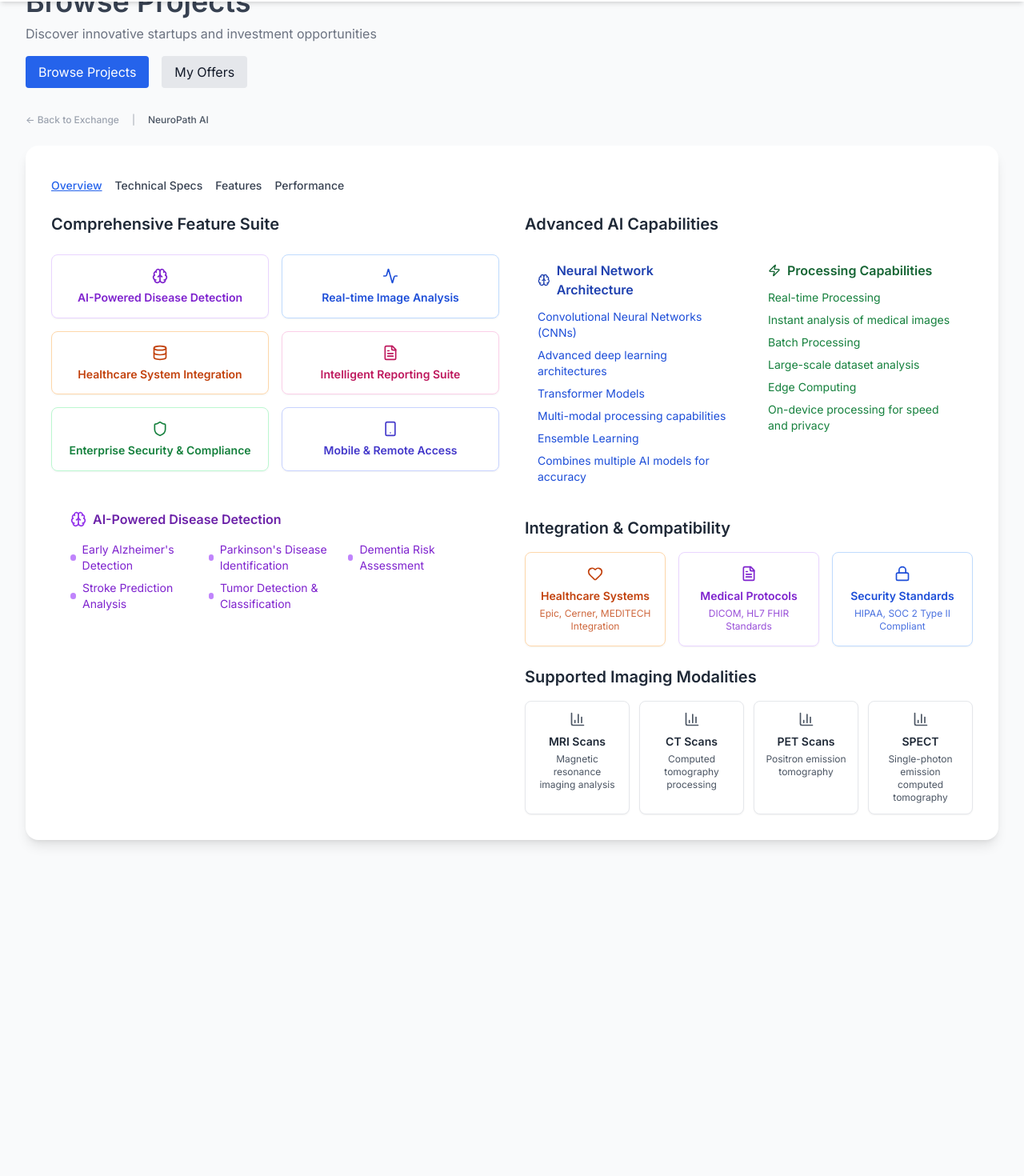
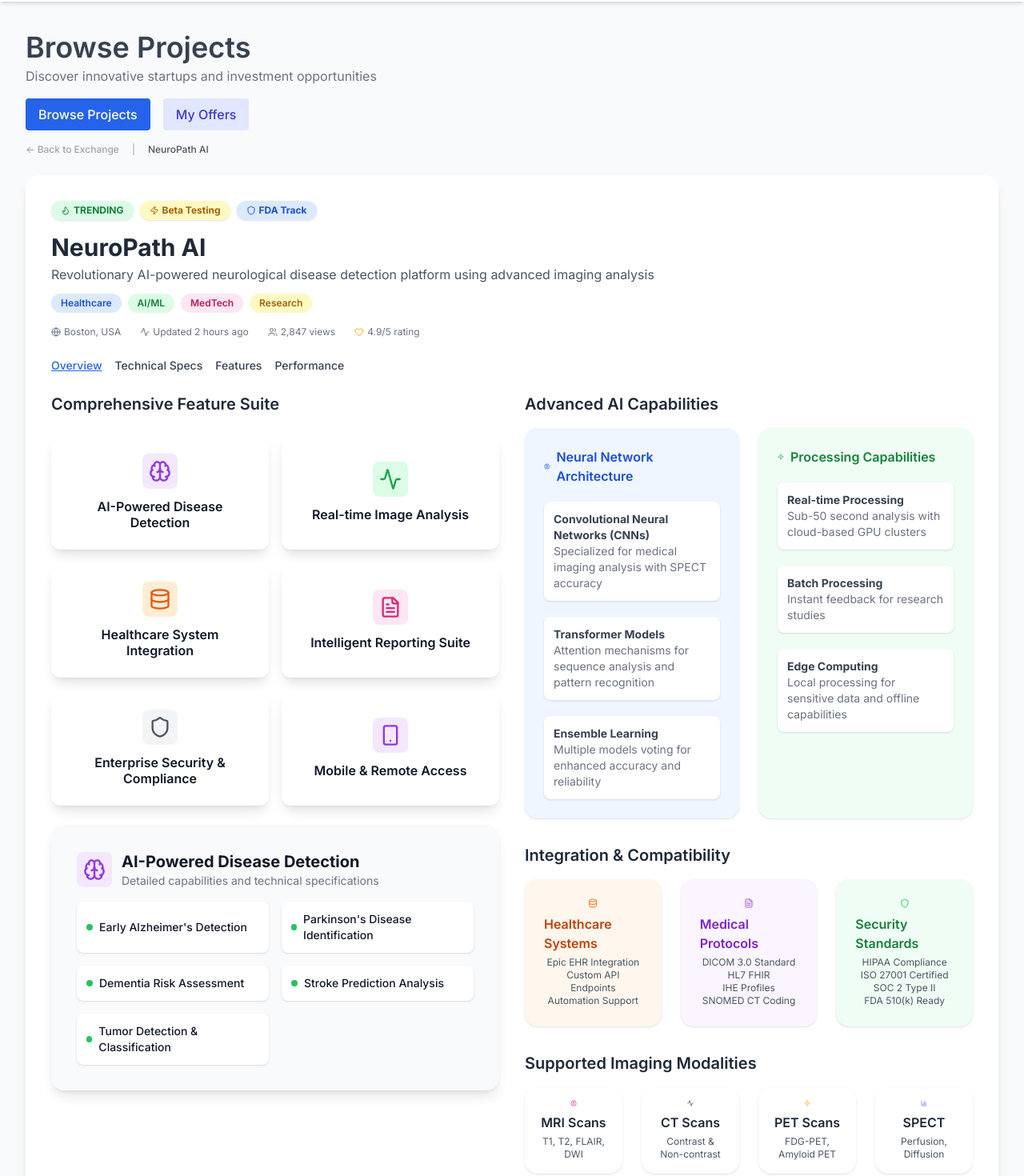
Before and after one commit to Shubham53Mishra/Acquirer, a React (Vite) app: page /#/overview in a window 1280 px wide. Shown: the part 58-1528 px from the top of the page at 80% size. Before the commit the page ends 1148 px from the top, so only its background shows below. Built offline with nearby package versions, Linux system fonts and the light colour scheme.

Commit message:
Overview

```diff
--- a/src/pages/overview.jsx
+++ b/src/pages/overview.jsx
@@ -1,28 +1,80 @@
 import React from 'react';
 import OtherNavbar from '../components/layout/OtherNavbar';
-import { Brain, Activity, Shield, FileText, Users, Smartphone, Zap, Database, Globe, Lock, Heart, BarChart3 } from 'lucide-react';
+import { Brain, Activity, Shield, FileText, Users, Smartphone, Zap, Database, Globe, Lock, Heart, BarChart3, Flame } from 'lucide-react';
 
 const Overview = () => {
   return (
     <>
+      {/* Top Navigation Bar */}
+      <div className="w-full bg-white border-b border-gray-200">
+        <div className="max-w-7xl mx-auto flex items-center justify-between px-8 py-3">
+          <div className="flex items-center gap-8">
+            <span className="text-2xl font-bold text-indigo-700">Headstaart</span>
+            <nav className="hidden md:flex gap-6 text-sm text-gray-700 font-medium">
+              <span className="cursor-pointer">AI Pitch</span>
+              <span className="cursor-pointer">Entrepreneurs</span>
+              <span className="cursor-pointer">Investors</span>
+              <span className="cursor-pointer">Agents</span>
+              <span className="cursor-pointer">Events</span>
+              <span className="text-indigo-600 border-b-2 border-indigo-600 pb-1 cursor-pointer">Prototype</span>
+              <span className="cursor-pointer">Pricing</span>
+              <span className="cursor-pointer">Exchange</span>
+            </nav>
+          </div>
+          <div className="flex items-center gap-4">
+            <span className="text-sm font-medium text-gray-700">John Smith</span>
+            <span className="bg-indigo-100 text-indigo-700 px-2 py-1 rounded-full text-xs font-semibold">Profile Completion</span>
+            <span className="w-8 h-8 rounded-full bg-gray-200 flex items-center justify-center"><Users className="w-4 h-4 text-gray-500" /></span>
+          </div>
+        </div>
+      </div>
       <OtherNavbar />
       <div className="min-h-screen bg-gray-50 w-full">
         <div className="max-w-7xl mx-auto px-8 py-10">
-          {/* Top Header */}
-          <h1 className="text-3xl md:text-4xl font-semibold text-gray-700">Browse Projects</h1>
-          <p className="text-gray-500 mt-2 mb-4">Discover innovative startups and investment opportunities</p>
-          <div className="flex gap-4 mt-2 mb-8">
-            <button className="px-4 py-2 bg-blue-600 text-white rounded">Browse Projects</button>
-            <button className="px-4 py-2 bg-gray-200 rounded">My Offers</button>
+          {/* Main Header */}
+          <h1 className="text-3xl md:text-4xl font-semibold text-gray-700 mb-1">Browse Projects</h1>
+          <p className="text-gray-500 mb-4">Discover innovative startups and investment opportunities</p>
+          <div className="flex gap-4 mb-4">
+            <button className="px-4 py-2 bg-blue-600 text-white rounded font-medium">Browse Projects</button>
+            <button className="px-4 py-2 bg-indigo-100 text-indigo-700 rounded font-medium">My Offers</button>
           </div>
-          {/* Breadcrumb below buttons */}
+          {/* Breadcrumb */}
           <div className="flex items-center gap-2 text-xs mb-6 text-gray-400">
             <span className="hover:underline cursor-pointer font-medium">← Back to Exchange</span>
             <span className="mx-2">|</span>
             <span className="font-medium text-gray-600">NeuroPath AI</span>
           </div>
-          {/* Card Section */}
+          {/* NeuroPath AI Card Section */}
           <div className="bg-white rounded-2xl shadow-lg p-8">
+            {/* Badges Row (above title) */}
+            <div className="flex gap-2 mb-4">
+              <span className="flex items-center gap-1 px-3 py-1 bg-green-100 text-green-700 rounded-full text-xs font-bold shadow">
+                <Flame className="w-3 h-3" /> TRENDING
+              </span>
+              <span className="flex items-center gap-1 px-3 py-1 bg-yellow-100 text-yellow-700 rounded-full text-xs font-bold shadow">
+                <Zap className="w-3 h-3" /> Beta Testing
+              </span>
+              <span className="flex items-center gap-1 px-3 py-1 bg-blue-100 text-blue-700 rounded-full text-xs font-bold shadow">
+                <Shield className="w-3 h-3" /> FDA Track
+              </span>
+            </div>
+            {/* Title & Subtitle */}
+            <h2 className="text-2xl md:text-3xl font-bold text-gray-800 mb-1">NeuroPath AI</h2>
+            <p className="text-gray-600 mb-3 text-base">Revolutionary AI-powered neurological disease detection platform using advanced imaging analysis</p>
+            {/* Category Badges Row (below subtitle) */}
+            <div className="flex gap-2 mb-4">
+              <span className="px-3 py-1 rounded-full bg-blue-100 text-blue-700 text-xs font-semibold">Healthcare</span>
+              <span className="px-3 py-1 rounded-full bg-green-100 text-green-700 text-xs font-semibold">AI/ML</span>
+              <span className="px-3 py-1 rounded-full bg-pink-100 text-pink-700 text-xs font-semibold">MedTech</span>
+              <span className="px-3 py-1 rounded-full bg-yellow-100 text-yellow-700 text-xs font-semibold">Research</span>
+            </div>
+            {/* Info Row (below category badges) */}
+            <div className="flex flex-wrap gap-6 items-center text-xs mb-6 text-gray-500">
+              <div className="flex items-center gap-1"><Globe className="w-3 h-3" /> Boston, USA</div>
+              <div className="flex items-center gap-1"><Activity className="w-3 h-3" /> Updated 2 hours ago</div>
+              <div className="flex items-center gap-1"><Users className="w-3 h-3" /> 2,847 views</div>
+              <div className="flex items-center gap-1"><Heart className="w-3 h-3 text-yellow-500" /> 4.9/5 rating</div>
+            </div>
             {/* Sub Navigation Tabs */}
             <div className="flex flex-wrap gap-4 mt-2 mb-6 text-sm font-medium">
               <span className="text-blue-600 underline cursor-pointer">Overview</span>
@@ -67,31 +119,34 @@
                 />
               </div>
               {/* AI-Powered Disease Detection Details */}
-              <div className="bg-gradient-to-br from-purple-50 to-purple-100 rounded-lg p-6 mb-6">
-                <div className="flex items-center gap-2 mb-4">
-                  <Brain className="w-5 h-5 text-purple-600" />
-                  <h3 className="font-semibold text-purple-800">AI-Powered Disease Detection</h3>
+              <div className="bg-gray-50 rounded-2xl shadow-lg p-8 mb-6">
+                <div className="flex items-center gap-3 mb-2">
+                  <div className="rounded-lg p-2 bg-purple-100"><Brain className="w-7 h-7 text-purple-600" /></div>
+                  <div>
+                    <h3 className="text-xl font-bold text-gray-900">AI-Powered Disease Detection</h3>
+                    <div className="text-gray-500 text-sm">Detailed capabilities and technical specifications</div>
+                  </div>
                 </div>
-                <div className="grid grid-cols-2 md:grid-cols-3 gap-2">
-                  <div className="flex items-center gap-2 text-sm text-purple-700">
-                    <div className="w-2 h-2 bg-purple-400 rounded-full"></div>
-                    <span>Early Alzheimer's Detection</span>
+                <div className="grid grid-cols-1 md:grid-cols-2 gap-4 mt-4">
+                  <div className="flex items-center gap-2 bg-white rounded-lg shadow p-3">
+                    <span className="w-2 h-2 bg-green-500 rounded-full"></span>
+                    <span className="text-gray-900 text-sm font-medium">Early Alzheimer's Detection</span>
                   </div>
-                  <div className="flex items-center gap-2 text-sm text-purple-700">
-                    <div className="w-2 h-2 bg-purple-400 rounded-full"></div>
-                    <span>Parkinson's Disease Identification</span>
+                  <div className="flex items-center gap-2 bg-white rounded-lg shadow p-3">
+                    <span className="w-2 h-2 bg-green-500 rounded-full"></span>
+                    <span className="text-gray-900 text-sm font-medium">Parkinson's Disease Identification</span>
                   </div>
-                  <div className="flex items-center gap-2 text-sm text-purple-700">
-                    <div className="w-2 h-2 bg-purple-400 rounded-full"></div>
-                    <span>Dementia Risk Assessment</span>
+                  <div className="flex items-center gap-2 bg-white rounded-lg shadow p-3">
+                    <span className="w-2 h-2 bg-green-500 rounded-full"></span>
+                    <span className="text-gray-900 text-sm font-medium">Dementia Risk Assessment</span>
                   </div>
-                  <div className="flex items-center gap-2 text-sm text-purple-700">
-                    <div className="w-2 h-2 bg-purple-400 rounded-full"></div>
-                    <span>Stroke Prediction Analysis</span>
+                  <div className="flex items-center gap-2 bg-white rounded-lg shadow p-3">
+                    <span className="w-2 h-2 bg-green-500 rounded-full"></span>
+                    <span className="text-gray-900 text-sm font-medium">Stroke Prediction Analysis</span>
                   </div>
-                  <div className="flex items-center gap-2 text-sm text-purple-700">
-                    <div className="w-2 h-2 bg-purple-400 rounded-full"></div>
-                    <span>Tumor Detection & Classification</span>
+                  <div className="flex items-center gap-2 bg-white rounded-lg shadow p-3">
+                    <span className="w-2 h-2 bg-green-500 rounded-full"></span>
+                    <span className="text-gray-900 text-sm font-medium">Tumor Detection & Classification</span>
                   </div>
                 </div>
               </div>
@@ -101,33 +156,43 @@
               {/* Advanced AI Capabilities */}
               <div>
                 <h2 className="text-xl font-semibold mb-4 text-gray-800">Advanced AI Capabilities</h2>
-                <div className="grid grid-cols-1 md:grid-cols-2 gap-4">
-                  <div className="bg-gradient-to-br from-blue-50 to-blue-100 rounded-lg p-4">
-                    <h3 className="font-semibold text-blue-800 mb-3 flex items-center gap-2">
-                      <Brain className="w-4 h-4" />
-                      Neural Network Architecture
-                    </h3>
-                    <div className="space-y-2 text-sm text-blue-700">
-                      <div>Convolutional Neural Networks (CNNs)</div>
-                      <div>Advanced deep learning architectures</div>
-                      <div>Transformer Models</div>
-                      <div>Multi-modal processing capabilities</div>
-                      <div>Ensemble Learning</div>
-                      <div>Combines multiple AI models for accuracy</div>
+                <div className="grid grid-cols-1 md:grid-cols-2 gap-6 mb-8">
+                  {/* Neural Network Architecture Card */}
+                  <div className="bg-blue-50 rounded-2xl p-6 shadow flex flex-col gap-3">
+                    <div className="flex items-center gap-2 mb-2">
+                      <Brain className="w-2 h-2 text-blue-600" />
+                      <span className="font-semibold text-blue-700">Neural Network Architecture</span>
+                    </div>
+                    <div className="bg-white rounded-lg p-3 shadow text-sm mb-2">
+                      <span className="font-bold text-gray-700">Convolutional Neural Networks (CNNs)</span>
+                      <div className="text-gray-500">Specialized for medical imaging analysis with SPECT accuracy</div>
+                    </div>
+                    <div className="bg-white rounded-lg p-3 shadow text-sm mb-2">
+                      <span className="font-bold text-gray-700">Transformer Models</span>
+                      <div className="text-gray-500">Attention mechanisms for sequence analysis and pattern recognition</div>
+                    </div>
+                    <div className="bg-white rounded-lg p-3 shadow text-sm">
+                      <span className="font-bold text-gray-700">Ensemble Learning</span>
+                      <div className="text-gray-500">Multiple models voting for enhanced accuracy and reliability</div>
                     </div>
                   </div>
-                  <div className="bg-gradient-to-br from-green-50 to-green-100 rounded-lg p-4">
-                    <h3 className="font-semibold text-green-800 mb-3 flex items-center gap-2">
-                      <Zap className="w-4 h-4" />
-                      Processing Capabilities
-                    </h3>
-                    <div className="space-y-2 text-sm text-green-700">
-                      <div>Real-time Processing</div>
-                      <div>Instant analysis of medical images</div>
-                      <div>Batch Processing</div>
-                      <div>Large-scale dataset analysis</div>
-                      <div>Edge Computing</div>
-                      <div>On-device processing for speed and privacy</div>
+                  {/* Processing Capabilities Card */}
+                  <div className="bg-green-50 rounded-2xl p-6 shadow flex flex-col gap-3">
+                    <div className="flex items-center gap-2 mb-2">
+                      <Zap className="w-2 h-2 text-green-600" />
+                      <span className="font-semibold text-green-700">Processing Capabilities</span>
+                    </div>
+                    <div className="bg-white rounded-lg p-3 shadow text-sm mb-2">
+                      <span className="font-bold text-gray-700">Real-time Processing</span>
+                      <div className="text-gray-500">Sub-50 second analysis with cloud-based GPU clusters</div>
+                    </div>
+                    <div className="bg-white rounded-lg p-3 shadow text-sm mb-2">
+                      <span className="font-bold text-gray-700">Batch Processing</span>
+                      <div className="text-gray-500">Instant feedback for research studies</div>
+                    </div>
+                    <div className="bg-white rounded-lg p-3 shadow text-sm">
+                      <span className="font-bold text-gray-700">Edge Computing</span>
+                      <div className="text-gray-500">Local processing for sensitive data and offline capabilities</div>
                     </div>
                   </div>
                 </div>
@@ -135,35 +200,48 @@
               {/* Integration & Compatibility */}
               <div>
                 <h2 className="text-xl font-semibold mb-4 text-gray-800">Integration & Compatibility</h2>
-                <div className="grid grid-cols-3 gap-4">
-                  <IntegrationCard
-                    title="Healthcare Systems"
-                    subtitle="Epic, Cerner, MEDITECH Integration"
-                    icon={<Heart className="w-5 h-5" />}
-                    color="orange"
-                  />
-                  <IntegrationCard
-                    title="Medical Protocols"
-                    subtitle="DICOM, HL7 FHIR Standards"
-                    icon={<FileText className="w-5 h-5" />}
-                    color="purple"
-                  />
-                  <IntegrationCard
-                    title="Security Standards"
-                    subtitle="HIPAA, SOC 2 Type II Compliant"
-                    icon={<Lock className="w-5 h-5" />}
-                    color="blue"
-                  />
+                <div className="grid grid-cols-1 md:grid-cols-3 gap-6 mb-8">
+                  <div className="bg-orange-50 rounded-2xl p-6 shadow flex flex-col items-center">
+                    <Database className="w-3 h-3 text-orange-500 mb-2" />
+                    <div className="font-semibold text-orange-700 mb-1">Healthcare Systems</div>
+                    <div className="text-xs text-gray-600 text-center">Epic EHR Integration<br />Custom API Endpoints<br />Automation Support</div>
+                  </div>
+                  <div className="bg-purple-50 rounded-2xl p-6 shadow flex flex-col items-center">
+                    <FileText className="w-3 h-3 text-purple-500 mb-2" />
+                    <div className="font-semibold text-purple-700 mb-1">Medical Protocols</div>
+                    <div className="text-xs text-gray-600 text-center">DICOM 3.0 Standard<br />HL7 FHIR<br />IHE Profiles<br />SNOMED CT Coding</div>
+                  </div>
+                  <div className="bg-green-50 rounded-2xl p-6 shadow flex flex-col items-center">
+                    <Shield className="w-3 h-3 text-green-500 mb-2" />
+                    <div className="font-semibold text-green-700 mb-1">Security Standards</div>
+                    <div className="text-xs text-gray-600 text-center">HIPAA Compliance<br />ISO 27001 Certified<br />SOC 2 Type II<br />FDA 510(k) Ready</div>
+                  </div>
                 </div>
               </div>
               {/* Supported Imaging Modalities */}
               <div>
                 <h2 className="text-xl font-semibold mb-4 text-gray-800">Supported Imaging Modalities</h2>
-                <div className="grid grid-cols-2 md:grid-cols-4 gap-3">
-                  <ModalityCard title="MRI Scans" subtitle="Magnetic resonance imaging analysis" />
-                  <ModalityCard title="CT Scans" subtitle="Computed tomography processing" />
-                  <ModalityCard title="PET Scans" subtitle="Positron emission tomography" />
-                  <ModalityCard title="SPECT" subtitle="Single-photon emission computed tomography" />
+                <div className="grid grid-cols-1 md:grid-cols-4 gap-6">
+                  <div className="bg-white rounded-2xl shadow p-4 flex flex-col items-center">
+                    <Brain className="w-2 h-2 text-pink-500 mb-2" />
+                    <div className="font-semibold text-gray-800 mb-1">MRI Scans</div>
+                    <div className="text-xs text-gray-600 text-center">T1, T2, FLAIR, DWI</div>
+                  </div>
+                  <div className="bg-white rounded-2xl shadow p-4 flex flex-col items-center">
+                    <Activity className="w-2 h-2 text-gray-700 mb-2" />
+                    <div className="font-semibold text-gray-800 mb-1">CT Scans</div>
+                    <div className="text-xs text-gray-600 text-center">Contrast & Non-contrast</div>
+                  </div>
+                  <div className="bg-white rounded-2xl shadow p-4 flex flex-col items-center">
+                    <Zap className="w-2 h-2 text-yellow-500 mb-2" />
+                    <div className="font-semibold text-gray-800 mb-1">PET Scans</div>
+                    <div className="text-xs text-gray-600 text-center">FDG-PET, Amyloid PET</div>
+                  </div>
+                  <div className="bg-white rounded-2xl shadow p-4 flex flex-col items-center">
+                    <BarChart3 className="w-2 h-2 text-indigo-500 mb-2" />
+                    <div className="font-semibold text-gray-800 mb-1">SPECT</div>
+                    <div className="text-xs text-gray-600 text-center">Perfusion, Diffusion</div>
+                  </div>
                 </div>
               </div>
             </div>
@@ -176,21 +254,26 @@
 };
 
 const FeatureCard = ({ title, icon, color }) => {
-  const colorClasses = {
-    purple: 'bg-gradient-to-br from-purple-100 to-purple-200 text-purple-700 border-purple-200',
-    blue: 'bg-gradient-to-br from-blue-100 to-blue-200 text-blue-700 border-blue-200',
-    orange: 'bg-gradient-to-br from-orange-100 to-orange-200 text-orange-700 border-orange-200',
-    pink: 'bg-gradient-to-br from-pink-100 to-pink-200 text-pink-700 border-pink-200',
-    green: 'bg-gradient-to-br from-green-100 to-green-200 text-green-700 border-green-200',
-    indigo: 'bg-gradient-to-br from-indigo-100 to-indigo-200 text-indigo-700 border-indigo-200'
+  const iconBg = {
+    purple: 'bg-purple-100',
+    blue: 'bg-green-100',
+    orange: 'bg-orange-100',
+    pink: 'bg-pink-100',
+    green: 'bg-gray-100',
+    indigo: 'bg-purple-100'
   };
-
+  const iconColor = {
+    purple: 'text-purple-600',
+    blue: 'text-green-600',
+    orange: 'text-orange-600',
+    pink: 'text-pink-600',
+    green: 'text-gray-600',
+    indigo: 'text-purple-600'
+  };
   return (
-    <div className={`rounded-lg shadow-sm border p-4 text-center transition-all hover:shadow-md hover:scale-105 ${colorClasses[color]}`}>
-      <div className="flex justify-center mb-2">
-        {icon}
-      </div>
-      <div className="text-sm font-semibold leading-tight">{title}</div>
+    <div className="bg-white rounded-xl shadow-lg p-6 flex flex-col items-center justify-center min-h-[120px] transition-all hover:shadow-xl">
+      <div className={`rounded-lg p-2 mb-3 ${iconBg[color]}`}>{React.cloneElement(icon, { className: `w-7 h-7 ${iconColor[color]}` })}</div>
+      <div className="text-base font-semibold text-gray-900 text-center leading-tight">{title}</div>
     </div>
   );
 };
```
